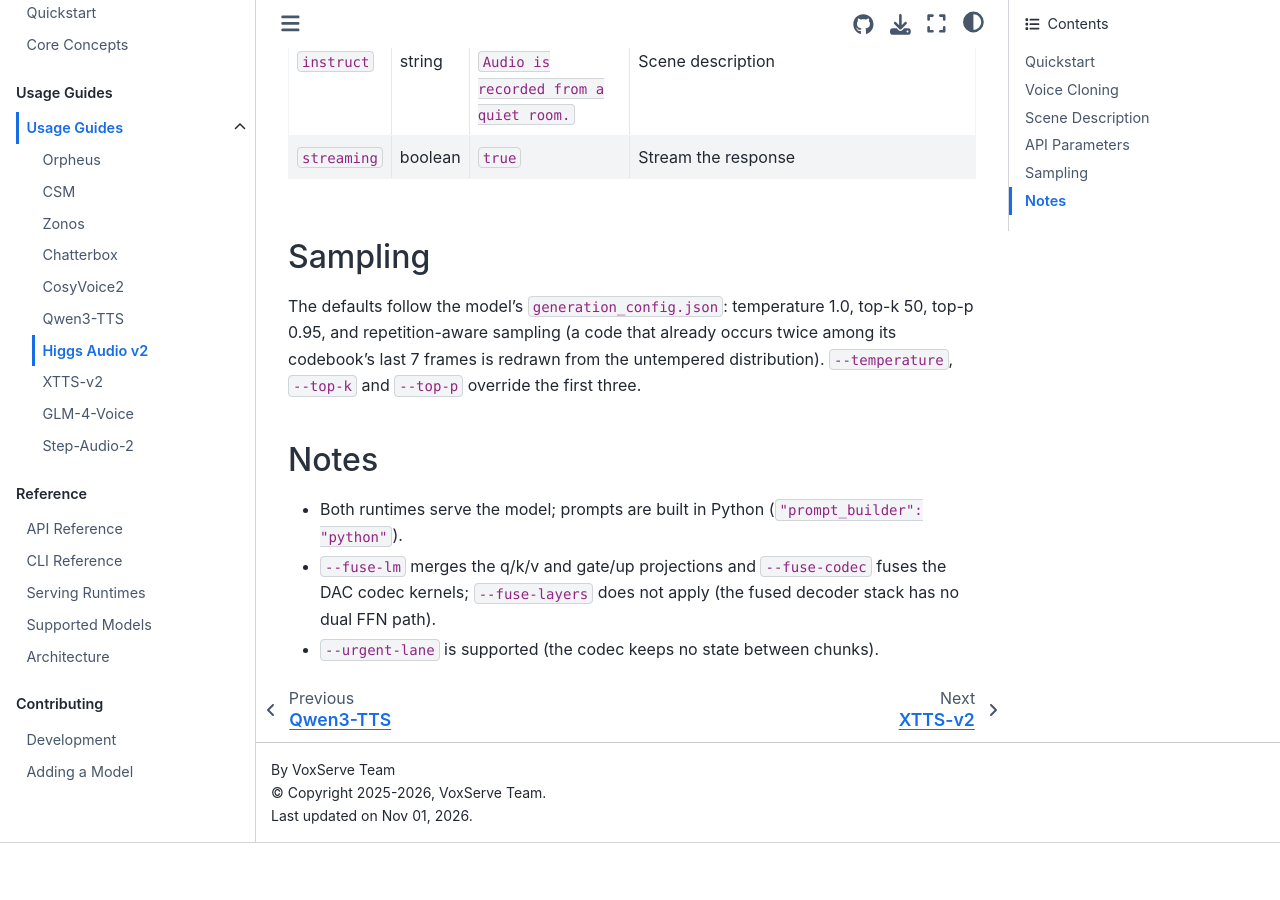
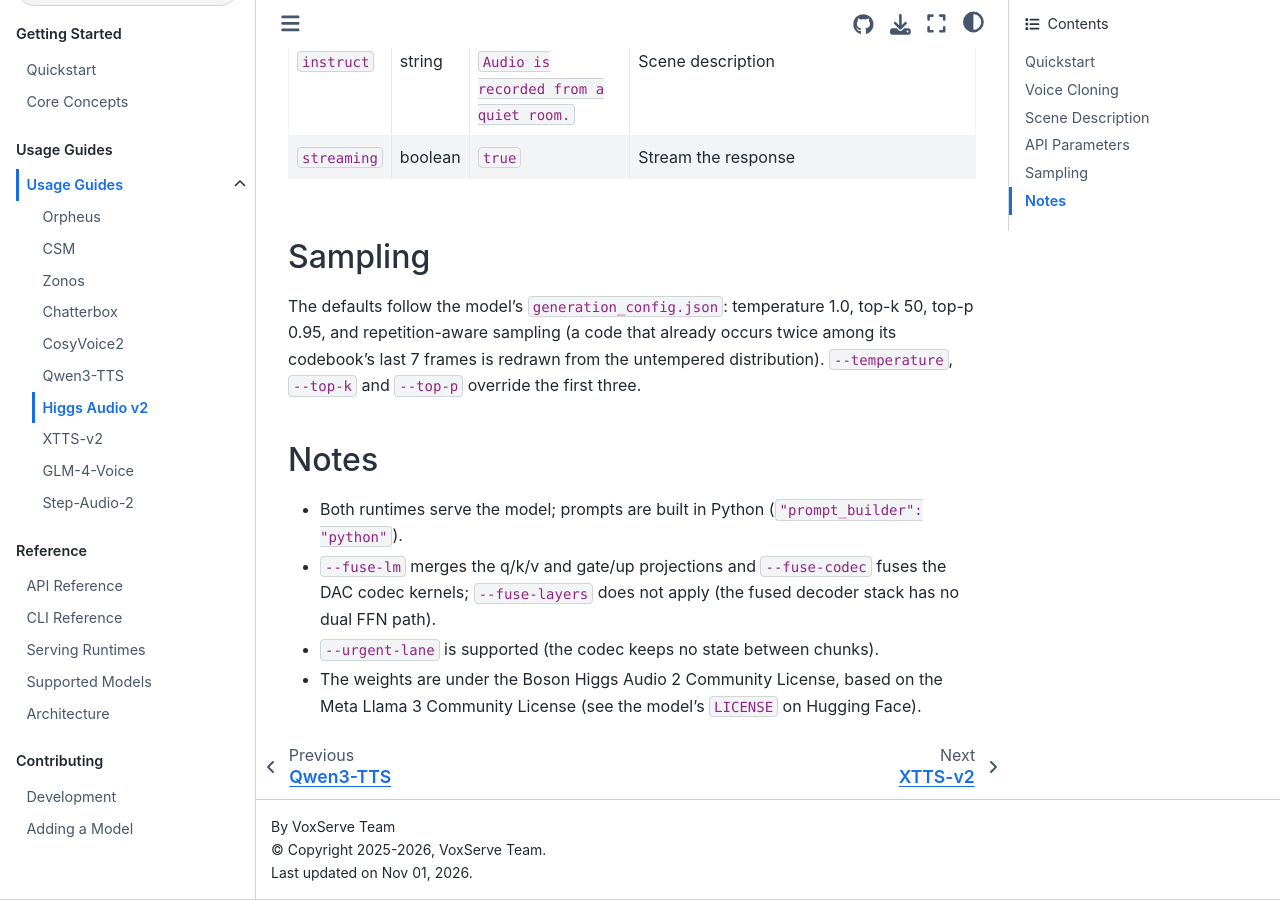
Before and after one commit to vox-serve/vox-serve, a Sphinx documentation site: the page built from docs/usage/higgs-audio-v2.md, in a window 1280 px wide and 900 px high, scrolled down 1816 px. Built offline with Sphinx 7.4.7 and the Sphinx Book theme 1.1.4, drawn with Linux system fonts in a browser that asks for light colours; before the commit the page ends 2659 px from its top, so only the background shows below that.

Commit message:
docs(higgs_audio_v2): note the weights' license
Co-Authored-By: Claude Opus 5.5 <noreply@anthropic.com>

```diff
--- a/docs/models.rst
+++ b/docs/models.rst
@@ -31,7 +31,7 @@ Text-to-speech (TTS)
      - Higgs Audio v3 TTS developed by Boson AI. Using a Qwen3-4B LLM over 8 delayed codebooks with the Higgs Audio tokenizer. Supports audio input for voice cloning.
    * - ``higgs-audio-v2``
      - ``bosonai/higgs-audio-v2-generation-3B-base`` (`link <https://huggingface.co/bosonai/higgs-audio-v2-generation-3B-base>`_)
-     - Higgs Audio v2 developed by Boson AI. Using a Llama-3.2-3B LLM with dual (text / audio) FFN layers over 8 delayed codebooks of the Higgs Audio tokenizer. Supports audio input (with its transcript) for voice cloning and a scene description.
+     - Higgs Audio v2 developed by Boson AI. Using a Llama-3.2-3B LLM with dual (text / audio) FFN layers over 8 delayed codebooks of the Higgs Audio tokenizer. Supports audio input (with its transcript) for voice cloning and a scene description. Weights under the Boson Higgs Audio 2 Community License (based on the Llama 3 license).
    * - ``orpheus``
      - ``canopylabs/orpheus-3b-0.1-ft`` (`link <https://huggingface.co/canopylabs/orpheus-3b-0.1-ft>`_)
      - TTS model developed by Canopy Labs. Using 3B LLM with SNAC detokenizer.
--- a/docs/usage/higgs-audio-v2.md
+++ b/docs/usage/higgs-audio-v2.md
@@ -82,3 +82,5 @@ from the untempered distribution). `--temperature`, `--top-k` and `--top-p` over
 - `--fuse-lm` merges the q/k/v and gate/up projections and `--fuse-codec` fuses the DAC codec kernels;
   `--fuse-layers` does not apply (the fused decoder stack has no dual FFN path).
 - `--urgent-lane` is supported (the codec keeps no state between chunks).
+- The weights are under the Boson Higgs Audio 2 Community License, based on the Meta Llama 3 Community
+  License (see the model's `LICENSE` on Hugging Face).
```
